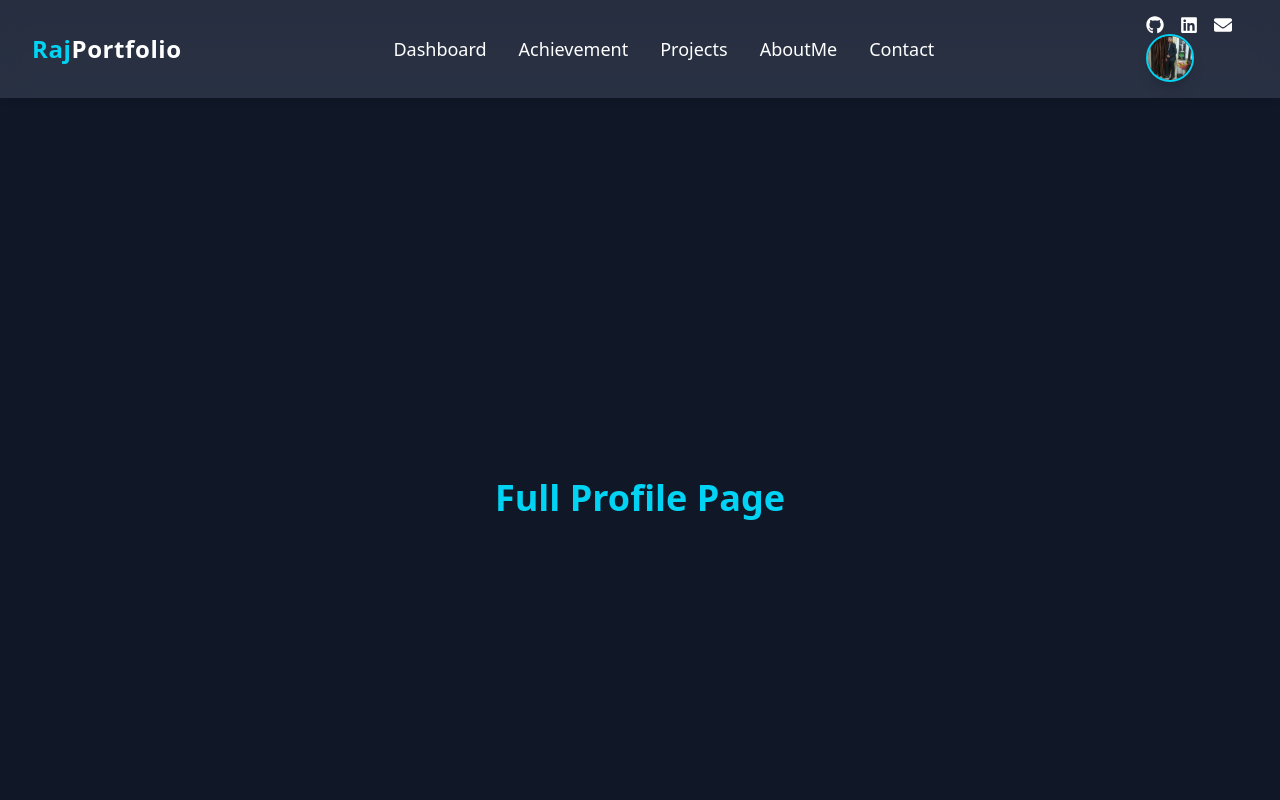
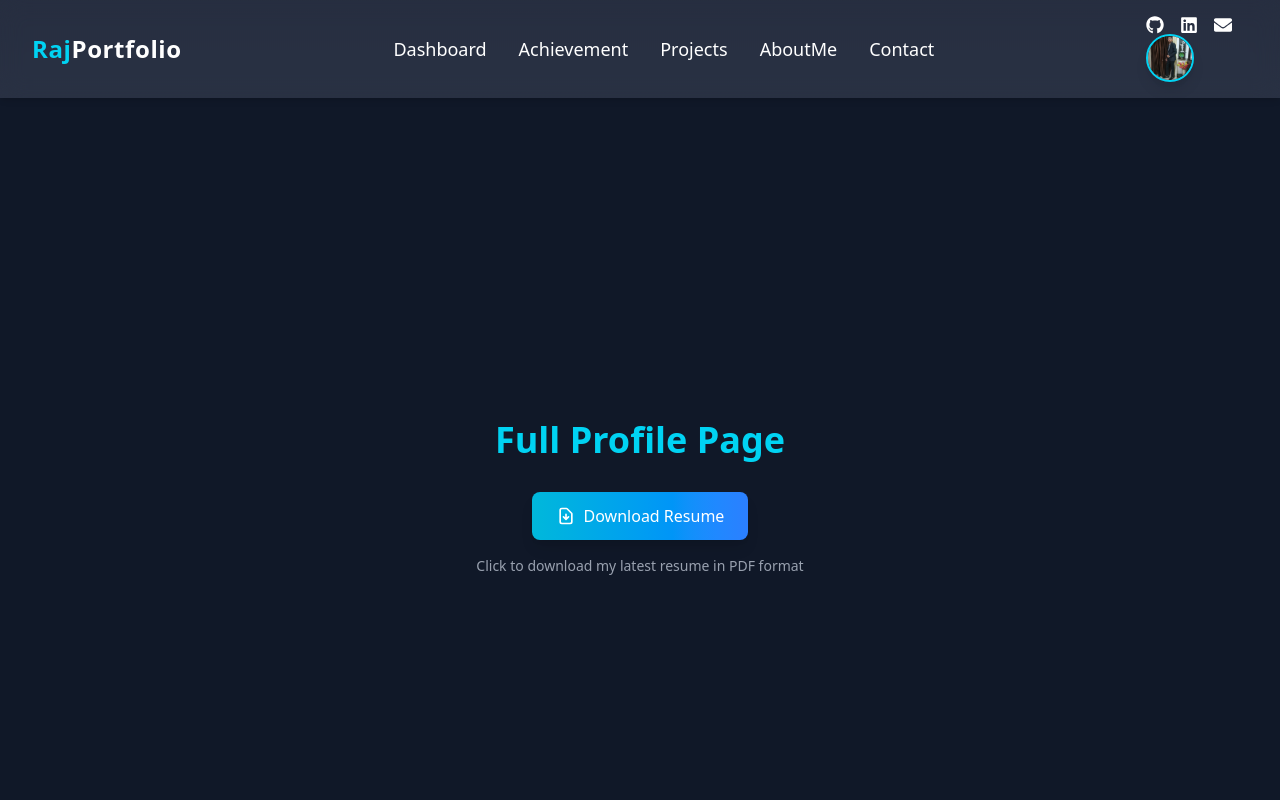
Before and after one commit to Rajjoshi77/Portfolio-Raj, a Next.js app: page /profile in a window 1280 px wide. Shown: the top 800 px of the page. Built offline with nearby package versions, Linux system fonts and the light colour scheme.

Commit message:
Add: Resume download button to profile page with modern UI

```diff
--- a/src/app/profile/page.tsx
+++ b/src/app/profile/page.tsx
@@ -1,7 +1,31 @@
 export default function ProfilePage() {
   return (
-    <div className="flex justify-center items-center h-screen bg-gray-900">
+    <div className="flex flex-col justify-center items-center h-screen bg-gray-900 space-y-8">
       <h1 className="text-4xl font-bold text-cyan-400">Full Profile Page</h1>
+
+      <div className="flex flex-col items-center space-y-4">
+        <a
+          href="/Raj Joshi_Resume(1).pdf"
+          download
+          className="flex items-center px-6 py-3 bg-gradient-to-r from-cyan-500 to-blue-500 text-white rounded-lg
+                     hover:from-cyan-600 hover:to-blue-600 transition-all duration-300 transform hover:scale-105
+                     shadow-lg hover:shadow-cyan-500/50"
+        >
+          <svg
+            className="w-5 h-5 mr-2"
+            fill="none"
+            strokeLinecap="round"
+            strokeLinejoin="round"
+            strokeWidth="2"
+            viewBox="0 0 24 24"
+            stroke="currentColor"
+          >
+            <path d="M12 10v6m0 0l-3-3m3 3l3-3m2 8H7a2 2 0 01-2-2V5a2 2 0 012-2h5.586a1 1 0 01.707.293l5.414 5.414a1 1 0 01.293.707V19a2 2 0 01-2 2z" />
+          </svg>
+          Download Resume
+        </a>
+        <p className="text-gray-400 text-sm">Click to download my latest resume in PDF format</p>
+      </div>
     </div>
   );
 }
```
